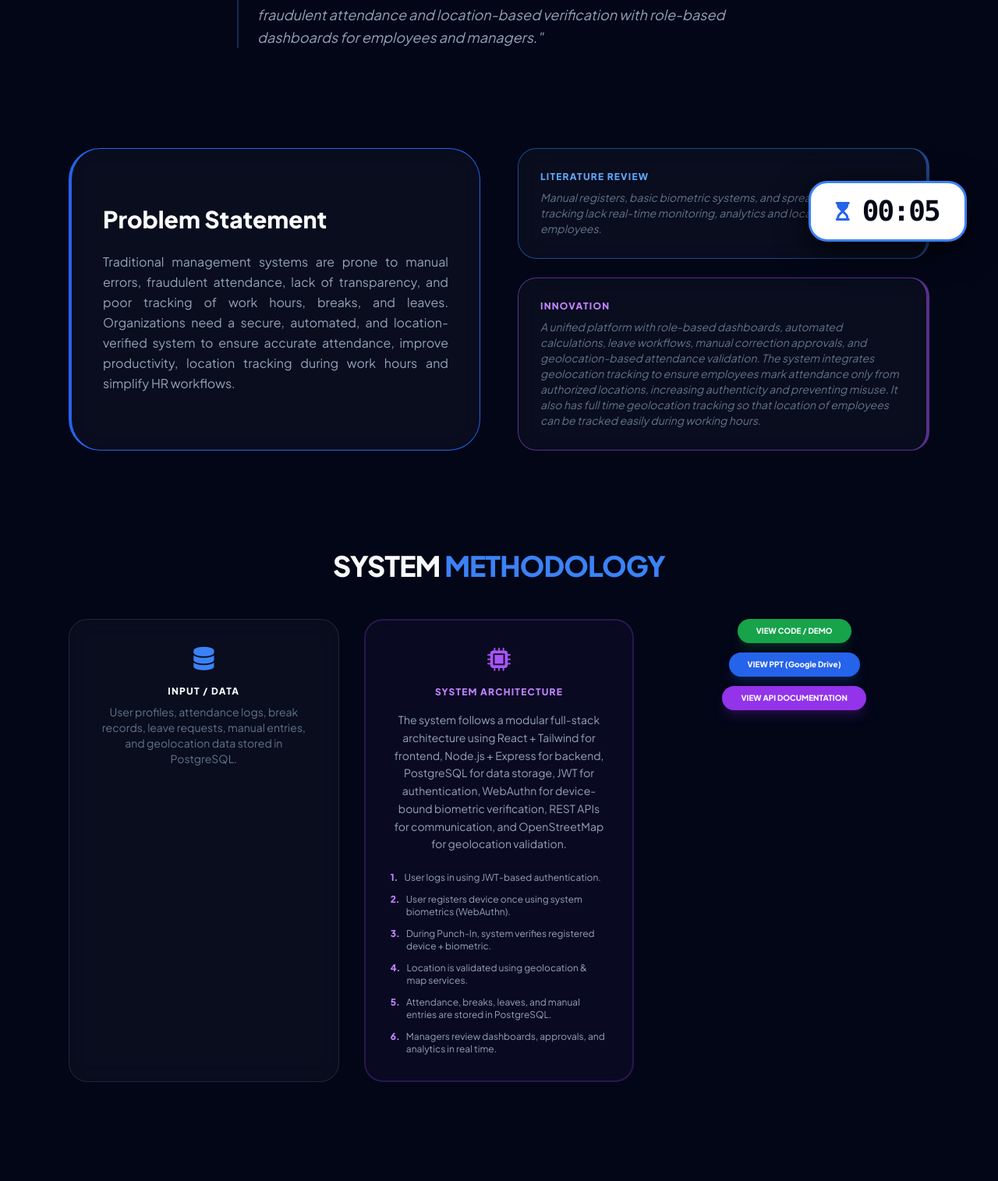
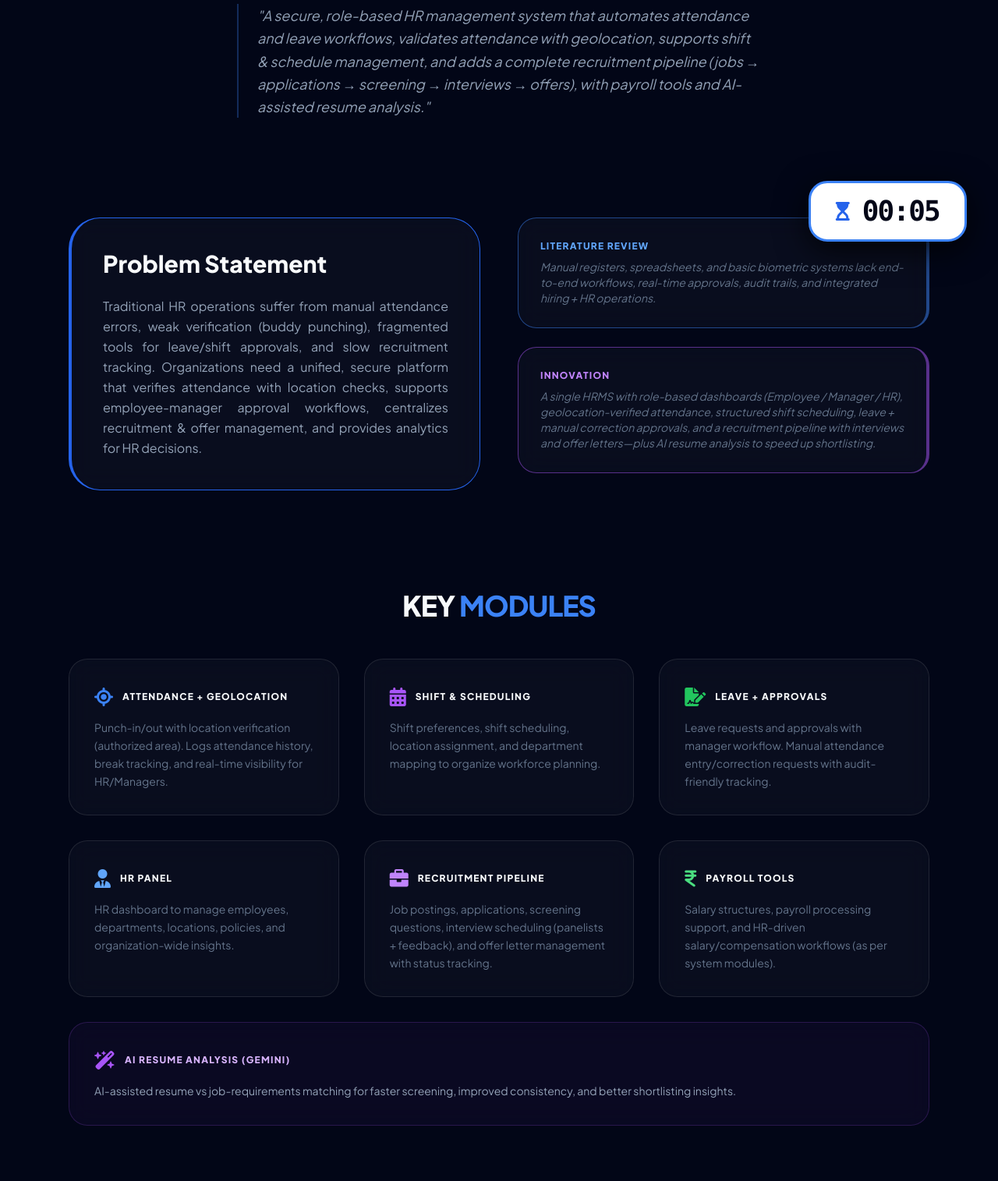
Before and after one commit to Atharrv2459/pbl_project, a plain HTML site: page index.html in a window 1280 px wide. Shown: the part 450-1965 px from the top of the page at 78% size. Drawn offline with nearby package versions, Linux system fonts and the light colour scheme.

Commit message:
Updated Website
Updated the HTML structure and content for the PBL presentation, enhancing the layout and improving the overall design. Adjusted sections for clarity and added new modules for HR management.

```diff
--- a/index.html
+++ b/index.html
@@ -1,34 +1,37 @@
 <!DOCTYPE html>
 <html lang="en">
 <head>
-    <meta charset="UTF-8">
-    <meta name="viewport" content="width=device-width, initial-scale=1.0">
-    <title>PBL Presentation | Employee Management & Geotracking System</title>
+  <meta charset="UTF-8" />
+  <meta name="viewport" content="width=device-width, initial-scale=1.0" />
+  <title>PBL Presentation</title>
+
   <script src="https://cdn.tailwindcss.com"></script>
   <script src="https://cdn.jsdelivr.net/npm/chart.js"></script>
-    <link rel="stylesheet" href="https://cdnjs.cloudflare.com/ajax/libs/font-awesome/6.0.0/css/all.min.css">
+  <link rel="stylesheet" href="https://cdnjs.cloudflare.com/ajax/libs/font-awesome/6.0.0/css/all.min.css" />
+
   <style>
-        @import url('https://fonts.googleapis.com/css2?family=Plus+Jakarta+Sans:wght@400;600;800&display=swap');
-        body { background-color: #020617; color: #f8fafc; font-family: 'Plus Jakarta Sans', sans-serif; scroll-behavior: smooth; }
-        .glass { background: rgba(255, 255, 255, 0.03); backdrop-filter: blur(15px); border: 1px solid rgba(255, 255, 255, 0.1); }
-        .gradient-text { background: linear-gradient(90deg, #60a5fa, #a855f7); -webkit-background-clip: text; -webkit-text-fill-color: transparent; }
-
-        #timerContainer { background: #ffffff; color: #020617; box-shadow: 0 10px 40px rgba(0,0,0,0.8); border: 3px solid #3b82f6; z-index: 1000; }
-        @keyframes flicker { 0%, 100% { background-color: #ffffff; } 50% { background-color: #fca5a5; } }
-        .timer-warning { animation: flicker 1s infinite; border: 3px solid #ef4444 !important; color: #b91c1c !important; }
-        .timer-stop { background-color: #991b1b !important; color: #ffffff !important; border: 3px solid #f87171 !important; animation: none; }
+    @import url("https://fonts.googleapis.com/css2?family=Plus+Jakarta+Sans:wght@400;600;800&display=swap");
+    body { background-color:#020617; color:#f8fafc; font-family:"Plus Jakarta Sans",sans-serif; scroll-behavior:smooth; }
+    .glass { background:rgba(255,255,255,0.03); backdrop-filter:blur(15px); border:1px solid rgba(255,255,255,0.1); }
+    .gradient-text { background:linear-gradient(90deg,#60a5fa,#a855f7); -webkit-background-clip:text; -webkit-text-fill-color:transparent; }
+    #timerContainer { background:#ffffff; color:#020617; box-shadow:0 10px 40px rgba(0,0,0,0.8); border:3px solid #3b82f6; z-index:1000; }
+    @keyframes flicker { 0%,100%{ background-color:#ffffff; } 50%{ background-color:#fca5a5; } }
+    .timer-warning { animation:flicker 1s infinite; border:3px solid #ef4444 !important; color:#b91c1c !important; }
+    .timer-stop { background-color:#991b1b !important; color:#ffffff !important; border:3px solid #f87171 !important; animation:none; }
   </style>
 </head>
+
 <body onload="startTimer()">
-
+  <!-- Timer (for viva/presentation pacing) -->
   <div id="timerContainer" class="fixed bottom-10 right-10 px-8 py-4 rounded-3xl flex items-center gap-4 transition-all">
     <i class="fas fa-hourglass-start text-blue-600 text-2xl" id="timerIcon"></i>
     <span id="displayTime" class="text-4xl font-black font-mono tracking-tighter">00:00</span>
   </div>
 
+  <!-- Navbar -->
   <nav class="fixed w-full z-50 glass border-b border-slate-800/50 px-8 py-4 flex justify-between items-center">
     <div class="flex items-center gap-4">
-            <div class="bg-white p-1 rounded flex items-center justify-center shadow-md" style="height: 48px; width: 48px;">
+      <div class="bg-white p-1 rounded flex items-center justify-center shadow-md" style="height:48px;width:48px;">
         <img src="mujlogo.jpg" alt="MUJ" class="h-full w-auto object-contain" onerror="this.src='https://via.placeholder.com/50?text=MUJ'">
       </div>
       <div class="flex flex-col text-left">
@@ -36,8 +39,10 @@
         <span class="text-[9px] text-slate-400 font-bold uppercase tracking-widest mt-1">Dept. of Computer Science & Engineering</span>
       </div>
     </div>
+
     <div class="hidden md:flex gap-8 text-[11px] uppercase tracking-widest font-bold opacity-70">
       <a href="#problem" class="hover:text-blue-400 transition">Problem</a>
+      <a href="#modules" class="hover:text-blue-400 transition">Modules</a>
       <a href="#methodology" class="hover:text-blue-400 transition">Methodology</a>
       <a href="#results" class="hover:text-blue-400 transition">Results</a>
       <a href="#team" class="hover:text-blue-400 transition">Credits</a>
@@ -45,94 +50,178 @@
   </nav>
 
   <main class="max-w-6xl mx-auto px-6 pt-48 pb-32 space-y-32">
-
+    <!-- Hero -->
     <section class="text-center">
       <div class="inline-block px-4 py-1 border border-slate-800 rounded-full text-slate-500 text-[10px] font-mono mb-6 uppercase tracking-widest">
         ID: 23FE10CSE00267
       </div>
+
       <h1 class="text-5xl md:text-6xl font-extrabold mb-8 uppercase leading-tight">
-                <span class="gradient-text">Employee Management & Geotracking System</span>
+        <span class="gradient-text"> HR Solutions- Smart HRMS with Geoattendance & Recruitment Platform</span>
       </h1>
+
       <p class="text-slate-400 max-w-2xl mx-auto italic text-lg leading-relaxed border-l-2 border-blue-500/30 pl-6 text-left">
-                "A full-stack web-based system to automate employee attendance, leave management, manual corrections, employee manager workflow, eliminate fraudulent attendance and location-based verification with role-based dashboards for employees and managers."
+        "A secure, role-based HR management system that automates attendance and leave workflows,
+        validates attendance with geolocation, supports shift & schedule management, and adds a
+        complete recruitment pipeline (jobs → applications → screening → interviews → offers),
+        with payroll tools and AI-assisted resume analysis."
       </p>
     </section>
 
+    <!-- Problem -->
     <section id="problem" class="grid md:grid-cols-2 gap-12 items-stretch">
       <div class="glass p-10 rounded-[2.5rem] flex flex-col justify-center border-l-4 border-blue-600">
         <h2 class="text-3xl font-extrabold mb-6">Problem Statement</h2>
         <p class="text-slate-400 leading-relaxed text-justify">
-                    Traditional management systems are prone to manual errors, fraudulent attendance, lack of transparency, and poor tracking of work hours, breaks, and leaves. Organizations need a secure, automated, and location-verified system to ensure accurate attendance, improve productivity, location tracking during work hours and simplify HR workflows.
+          Traditional HR operations suffer from manual attendance errors, weak verification (buddy punching),
+          fragmented tools for leave/shift approvals, and slow recruitment tracking. Organizations need a unified,
+          secure platform that verifies attendance with location checks, supports employee-manager approval workflows,
+          centralizes recruitment & offer management, and provides analytics for HR decisions.
         </p>
       </div>
+
       <div class="space-y-6">
         <div class="glass p-7 rounded-3xl border-r-4 border-blue-500/50">
           <h3 class="text-blue-400 font-bold text-xs uppercase tracking-widest mb-2">Literature Review</h3>
           <p class="text-sm text-slate-500 italic">
-                        Manual registers, basic biometric systems, and spreadsheet-based tracking lack real-time monitoring, analytics and location verification of employees.
+            Manual registers, spreadsheets, and basic biometric systems lack end-to-end workflows,
+            real-time approvals, audit trails, and integrated hiring + HR operations.
           </p>
         </div>
+
         <div class="glass p-7 rounded-3xl border-r-4 border-purple-500/50">
           <h3 class="text-purple-400 font-bold text-xs uppercase tracking-widest mb-2">Innovation</h3>
           <p class="text-sm text-slate-500 italic">
-                        A unified platform with role-based dashboards, automated calculations, leave workflows, manual correction approvals, and geolocation-based attendance validation.
-                        The system integrates geolocation tracking to ensure employees mark attendance only from authorized locations, increasing authenticity and preventing misuse. It also has full time geolocation tracking so that location of employees can be tracked easily during working hours.
+            A single HRMS with role-based dashboards (Employee / Manager / HR),
+            geolocation-verified attendance, structured shift scheduling, leave + manual correction approvals,
+            and a recruitment pipeline with interviews and offer letters—plus AI resume analysis to speed up shortlisting.
           </p>
         </div>
       </div>
     </section>
 
+    <!-- Modules -->
+    <section id="modules" class="space-y-12">
+      <h2 class="text-4xl font-black text-center uppercase tracking-tight">
+        Key <span class="text-blue-500">Modules</span>
+      </h2>
+
+      <div class="grid md:grid-cols-3 gap-8">
+        <div class="glass p-8 rounded-3xl">
+          <div class="flex items-center gap-3 mb-3">
+            <i class="fas fa-location-crosshairs text-blue-500 text-2xl"></i>
+            <h3 class="font-black uppercase text-xs tracking-widest">Attendance + Geolocation</h3>
+          </div>
+          <p class="text-sm text-slate-500 leading-relaxed">
+            Punch-in/out with location verification (authorized area). Logs attendance history,
+            break tracking, and real-time visibility for HR/Managers.
+          </p>
+        </div>
+
+        <div class="glass p-8 rounded-3xl">
+          <div class="flex items-center gap-3 mb-3">
+            <i class="fas fa-calendar-days text-purple-500 text-2xl"></i>
+            <h3 class="font-black uppercase text-xs tracking-widest">Shift & Scheduling</h3>
+          </div>
+          <p class="text-sm text-slate-500 leading-relaxed">
+            Shift preferences, shift scheduling, location assignment, and department mapping to organize workforce planning.
+          </p>
+        </div>
+
+        <div class="glass p-8 rounded-3xl">
+          <div class="flex items-center gap-3 mb-3">
+            <i class="fas fa-file-signature text-green-500 text-2xl"></i>
+            <h3 class="font-black uppercase text-xs tracking-widest">Leave + Approvals</h3>
+          </div>
+          <p class="text-sm text-slate-500 leading-relaxed">
+            Leave requests and approvals with manager workflow. Manual attendance entry/correction requests
+            with audit-friendly tracking.
+          </p>
+        </div>
+
+        <div class="glass p-8 rounded-3xl">
+          <div class="flex items-center gap-3 mb-3">
+            <i class="fas fa-user-tie text-blue-400 text-2xl"></i>
+            <h3 class="font-black uppercase text-xs tracking-widest">HR Panel</h3>
+          </div>
+          <p class="text-sm text-slate-500 leading-relaxed">
+            HR dashboard to manage employees, departments, locations, policies, and organization-wide insights.
+          </p>
+        </div>
+
+        <div class="glass p-8 rounded-3xl">
+          <div class="flex items-center gap-3 mb-3">
+            <i class="fas fa-briefcase text-purple-400 text-2xl"></i>
+            <h3 class="font-black uppercase text-xs tracking-widest">Recruitment Pipeline</h3>
+          </div>
+          <p class="text-sm text-slate-500 leading-relaxed">
+            Job postings, applications, screening questions, interview scheduling (panelists + feedback),
+            and offer letter management with status tracking.
+          </p>
+        </div>
+
+        <div class="glass p-8 rounded-3xl">
+          <div class="flex items-center gap-3 mb-3">
+            <i class="fas fa-indian-rupee-sign text-green-400 text-2xl"></i>
+            <h3 class="font-black uppercase text-xs tracking-widest">Payroll Tools</h3>
+          </div>
+          <p class="text-sm text-slate-500 leading-relaxed">
+            Salary structures, payroll processing support, and HR-driven salary/compensation workflows (as per system modules).
+          </p>
+        </div>
+
+        <div class="glass p-8 rounded-3xl md:col-span-3 border border-purple-500/20 bg-purple-500/5">
+          <div class="flex items-center gap-3 mb-3">
+            <i class="fas fa-wand-magic-sparkles text-purple-500 text-2xl"></i>
+            <h3 class="font-black uppercase text-xs tracking-widest text-purple-300">AI Resume Analysis (Gemini)</h3>
+          </div>
+          <p class="text-sm text-slate-400 leading-relaxed">
+            AI-assisted resume vs job-requirements matching for faster screening, improved consistency, and better shortlisting insights.
+          </p>
+        </div>
+      </div>
+    </section>
+
+    <!-- Methodology -->
     <section id="methodology" class="space-y-12">
-            <h2 class="text-4xl font-black text-center uppercase tracking-tight">System <span class="text-blue-500">Methodology</span></h2>
+      <h2 class="text-4xl font-black text-center uppercase tracking-tight">
+        System <span class="text-blue-500">Methodology</span>
+      </h2>
+
       <div class="grid md:grid-cols-3 gap-8">
         <div class="glass p-8 rounded-3xl text-center">
           <i class="fas fa-database text-blue-500 text-3xl mb-4"></i>
-                    <h3 class="font-bold mb-2 uppercase text-xs tracking-widest">Input / Data</h3>
+          <h3 class="font-bold mb-2 uppercase text-xs tracking-widest">Data Layer</h3>
           <p class="text-sm text-slate-500">
-                        User profiles, attendance logs, break records, leave requests, manual entries, and geolocation data stored in PostgreSQL.
+            PostgreSQL stores employees, attendance logs, breaks, leaves, shifts, locations, recruitment pipeline entities, and payroll metadata.
           </p>
         </div>
+
         <div class="glass p-8 rounded-3xl text-center border-2 border-purple-500/20 bg-purple-500/5">
           <i class="fas fa-microchip text-purple-500 text-3xl mb-4"></i>
-    <h3 class="font-bold mb-4 uppercase text-xs tracking-widest text-purple-400">System Architecture</h3>
+          <h3 class="font-bold mb-4 uppercase text-xs tracking-widest text-purple-400">Architecture</h3>
 
           <p class="text-sm text-slate-400 mb-6 leading-relaxed">
-        The system follows a modular full-stack architecture using React + Tailwind for frontend, Node.js + Express for backend, PostgreSQL for data storage, JWT for authentication, WebAuthn for device-bound biometric verification, REST APIs for communication, and OpenStreetMap for geolocation validation.
+            React + Tailwind (UI), Node.js + Express (API), PostgreSQL (DB), JWT auth, and WebAuthn device-bound verification.
+            Geolocation is used for attendance validation, and the HR panel manages end-to-end workflows.
           </p>
 
           <div class="text-left space-y-3 text-xs text-slate-400">
-        <div class="flex gap-2 items-start">
-            <span class="text-purple-400 font-black">1.</span>
-            <span>User logs in using JWT-based authentication.</span>
-        </div>
-        <div class="flex gap-2 items-start">
-            <span class="text-purple-400 font-black">2.</span>
-            <span>User registers device once using system biometrics (WebAuthn).</span>
-        </div>
-        <div class="flex gap-2 items-start">
-            <span class="text-purple-400 font-black">3.</span>
-            <span>During Punch-In, system verifies registered device + biometric.</span>
-        </div>
-        <div class="flex gap-2 items-start">
-            <span class="text-purple-400 font-black">4.</span>
-            <span>Location is validated using geolocation & map services.</span>
-        </div>
-        <div class="flex gap-2 items-start">
-            <span class="text-purple-400 font-black">5.</span>
-            <span>Attendance, breaks, leaves, and manual entries are stored in PostgreSQL.</span>
-        </div>
-        <div class="flex gap-2 items-start">
-            <span class="text-purple-400 font-black">6.</span>
-            <span>Managers review dashboards, approvals, and analytics in real time.</span>
+            <div class="flex gap-2 items-start"><span class="text-purple-400 font-black">1.</span><span>Role-based login (Employee / Manager / HR) via JWT.</span></div>
+            <div class="flex gap-2 items-start"><span class="text-purple-400 font-black">2.</span><span>Attendance actions validated with location checks.</span></div>
+            <div class="flex gap-2 items-start"><span class="text-purple-400 font-black">3.</span><span>Leave + manual corrections go through approval workflow.</span></div>
+            <div class="flex gap-2 items-start"><span class="text-purple-400 font-black">4.</span><span>Recruitment pipeline tracks applications → interviews → offers.</span></div>
+            <div class="flex gap-2 items-start"><span class="text-purple-400 font-black">5.</span><span>Dashboards provide analytics + audit-friendly logs.</span></div>
           </div>
         </div>
-</div>
-               <div class="flex flex-col gap-3 items-center">
+
+        <div class="flex flex-col gap-3 items-center justify-center">
           <a href="https://github.com/Atharrv2459/Employee-management-system.git" target="_blank"
              class="px-6 py-2 bg-green-600 rounded-full text-[10px] font-black hover:bg-green-500 transition shadow-lg shadow-green-900/40">
             VIEW CODE / DEMO
           </a>
 
+          <!-- Replace with your real PPT link -->
           <a href="https://drive.google.com/your-ppt-link-here" target="_blank"
              class="px-6 py-2 bg-blue-600 rounded-full text-[10px] font-black hover:bg-blue-500 transition shadow-lg shadow-blue-900/40">
             VIEW PPT (Google Drive)
@@ -143,24 +232,47 @@
             VIEW API DOCUMENTATION
           </a>
         </div>
+      </div>
     </section>
 
+    <!-- Results -->
     <section id="results" class="glass p-12 rounded-[3.5rem] border-t-4 border-blue-500">
-            <h2 class="text-3xl font-black mb-12 text-center uppercase tracking-tight">Results & <span class="text-blue-500">Analysis</span></h2>
+      <h2 class="text-3xl font-black mb-12 text-center uppercase tracking-tight">
+        Results & <span class="text-blue-500">Analysis</span>
+      </h2>
+
       <div class="grid md:grid-cols-2 gap-16 items-center">
         <div class="h-80"><canvas id="resultsChart"></canvas></div>
+
         <div class="space-y-6">
           <div class="p-6 rounded-2xl bg-white/5 flex justify-between items-center border border-white/10 shadow-inner">
-                        <span class="text-slate-400 font-bold uppercase text-xs tracking-widest">Efficiency Improvement</span>
-                        <span class="text-blue-400 font-mono font-black text-3xl">+30%</span>
+            <span class="text-slate-400 font-bold uppercase text-xs tracking-widest">Workflow Time Reduction</span>
+            <span class="text-blue-400 font-mono font-black text-3xl">Faster</span>
           </div>
+
+          <div class="p-6 rounded-2xl bg-white/5 border border-white/10 shadow-inner">
             <p class="text-slate-500 text-sm italic text-justify leading-relaxed">
-                        The system reduces manual errors, improves attendance accuracy, automates leave approval, eliminates fraudulent attendance,  speeds up approval workflows, and provides real-time location visibility to managers compared to traditional manual or semi-automated systems.
+              The platform reduces manual HR effort by centralizing attendance, approvals, workforce scheduling,
+              recruitment tracking, and offer management in one system. Location verification improves authenticity
+              and reduces misuse compared to traditional manual or spreadsheet-based approaches.
             </p>
+          </div>
+
+          <div class="grid grid-cols-2 gap-4">
+            <div class="p-5 rounded-2xl bg-white/5 border border-white/10">
+              <p class="text-[10px] uppercase tracking-widest text-slate-500 font-bold">Transparency</p>
+              <p class="text-slate-300 text-sm mt-2">Audit-friendly activity trails</p>
+            </div>
+            <div class="p-5 rounded-2xl bg-white/5 border border-white/10">
+              <p class="text-[10px] uppercase tracking-widest text-slate-500 font-bold">Scalability</p>
+              <p class="text-slate-300 text-sm mt-2">Modules expand HR operations</p>
+            </div>
+          </div>
         </div>
       </div>
     </section>
 
+    <!-- Credits -->
     <section id="team" class="text-center pt-10 border-t border-slate-900">
       <h2 class="text-[10px] font-black text-slate-600 uppercase tracking-[0.5em] mb-12">Academic Credits</h2>
       <div class="flex flex-wrap justify-center gap-10">
@@ -168,6 +280,7 @@
           <p class="text-[9px] font-bold text-blue-500 mb-2 uppercase tracking-widest">Project Guide</p>
           <p class="font-black text-xl text-slate-100">Dr. Ajit Noonia</p>
         </div>
+
         <div class="glass px-12 py-8 rounded-[2rem] border-b-4 border-slate-700">
           <p class="text-[9px] font-bold text-slate-400 mb-2 uppercase tracking-widest">Student</p>
           <p class="font-black text-xl text-slate-100">Atharrv Bhatnagar</p>
@@ -179,52 +292,61 @@
 
   <footer class="py-12 text-center bg-black/40 border-t border-slate-900">
     <p class="text-slate-600 text-[10px] font-bold tracking-[0.3em] uppercase mb-2">Manipal University Jaipur</p>
-        <p class="text-slate-500 text-[9px] font-medium tracking-[0.2em] uppercase opacity-50">Department of Computer Science & Engineering • 2026</p>
+    <p class="text-slate-500 text-[9px] font-medium tracking-[0.2em] uppercase opacity-50">
+      Department of Computer Science & Engineering • 2026
+    </p>
   </footer>
 
   <script>
-        // TIMER LOGIC
+    // TIMER LOGIC (10 minutes)
     let sec = 0;
     let timer = null;
+
     function startTimer() {
       timer = setInterval(() => {
         sec++;
-                let m = Math.floor(sec / 60);
-                let s = sec % 60;
-                document.getElementById('displayTime').innerText = `${m.toString().padStart(2, '0')}:${s.toString().padStart(2, '0')}`;
+        const m = Math.floor(sec / 60);
+        const s = sec % 60;
+        document.getElementById("displayTime").innerText =
+          `${m.toString().padStart(2, "0")}:${s.toString().padStart(2, "0")}`;
 
         if (sec >= 480 && sec < 600) {
-                    document.getElementById('timerContainer').classList.add('timer-warning');
-                    document.getElementById('timerIcon').classList.replace('fa-hourglass-start', 'fa-hourglass-half');
+          document.getElementById("timerContainer").classList.add("timer-warning");
+          document.getElementById("timerIcon").classList.replace("fa-hourglass-start", "fa-hourglass-half");
         } else if (sec >= 600) {
           clearInterval(timer);
-                    document.getElementById('timerContainer').classList.replace('timer-warning', 'timer-stop');
-                    document.getElementById('displayTime').innerText = "10:00";
-                    document.getElementById('timerIcon').classList.replace('fa-hourglass-half', 'fa-hourglass-end');
+          document.getElementById("timerContainer").classList.replace("timer-warning", "timer-stop");
+          document.getElementById("displayTime").innerText = "10:00";
+          document.getElementById("timerIcon").classList.replace("fa-hourglass-half", "fa-hourglass-end");
         }
       }, 1000);
     }
 
-        // RESULTS CHART
-        const ctx = document.getElementById('resultsChart').getContext('2d');
+    // RESULTS CHART (illustrative)
+    const ctx = document.getElementById("resultsChart").getContext("2d");
     new Chart(ctx, {
-            type: 'bar',
+      type: "bar",
       data: {
-                labels: ['Manual System', 'Our System'],
-                datasets: [{
-                    data: [65, 90],
-                    backgroundColor: ['#1e293b', '#3b82f6'],
+        labels: ["Manual/Sheets", "Separate Tools", "Our HRMS"],
+        datasets: [
+          {
+            label: "Operational Efficiency (Higher is better)",
+            data: [55, 70, 90],
+            backgroundColor: ["#1e293b", "#334155", "#3b82f6"],
             borderRadius: 15,
-                    barThickness: 50
-                }]
+            barThickness: 48
+          }
+        ]
       },
       options: {
         responsive: true,
         maintainAspectRatio: false,
-                plugins: { legend: { display: false } },
+        plugins: {
+          legend: { display: true, labels: { color: "#94a3b8" } }
+        },
         scales: {
-                    y: { beginAtZero: true, grid: { color: '#ffffff05' }, ticks: { color: '#475569' } },
-                    x: { grid: { display: false }, ticks: { color: '#475569' } }
+          y: { beginAtZero: true, grid: { color: "#ffffff08" }, ticks: { color: "#475569" } },
+          x: { grid: { display: false }, ticks: { color: "#475569" } }
         }
       }
     });
```
Lines whose indentation alone changed are shown as unchanged.
